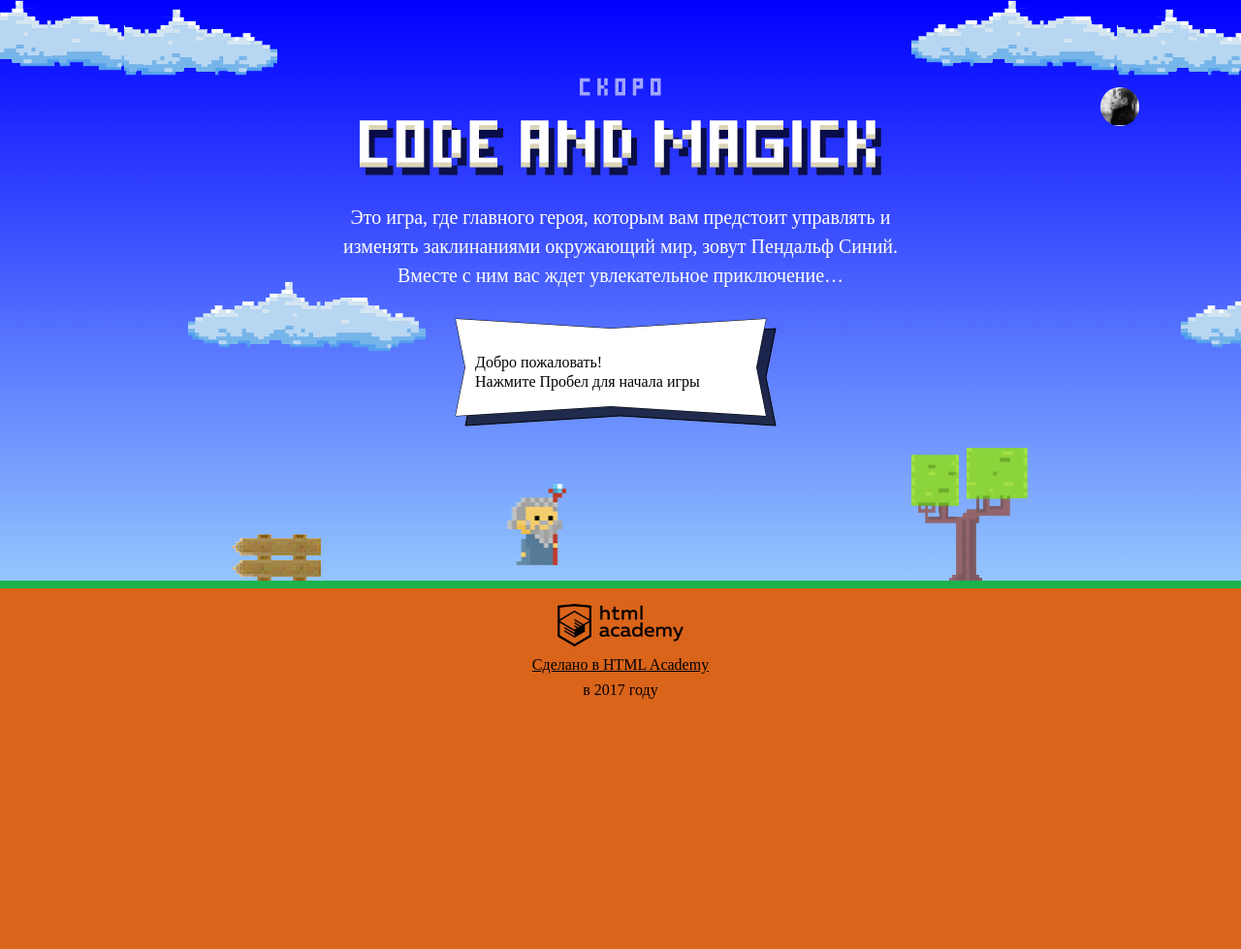
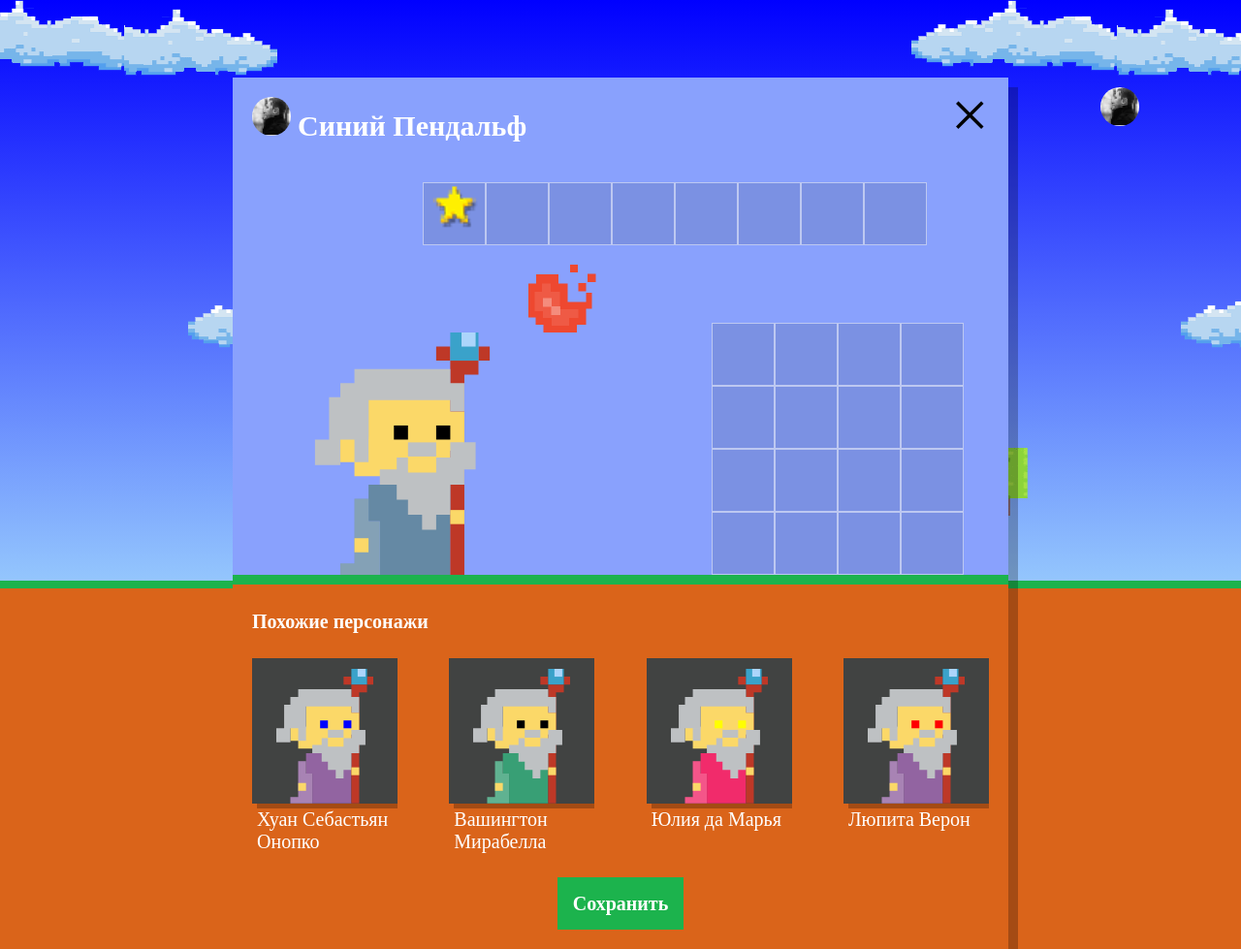
Before and after one commit to Serhiog/1157011-code-and-magick-20, a website: page index.html in a window 1280 px wide. Shown: the whole page at 97% size. Before the commit the page ends 800 px from the top, so only its background shows below. Drawn offline with Linux system fonts and the light colour scheme; a web font is replaced by a local one.

Commit message:
Выполнил задание

```diff
--- a/index.html
+++ b/index.html
@@ -183,5 +183,6 @@
 <script src="js/script.js"></script>
 <script src="js/stat.js"></script>
 <script src="js/game.js"></script>
+<script src="js/setup.js"></script>
 </body>
 </html>
--- /dev/null
+++ b/js/setup.js
@@ -0,0 +1,60 @@
+'use strict';
+// Константы
+var ITEMSCOUNT = 4;
+var NAME = ['Иван', 'Хуан Себастьян', 'Мария', 'Кристоф', 'Виктор', 'Юлия', 'Люпита', 'Вашингтон'];
+var SURNAME = ['да Марья', 'Верон', 'Мирабелла', 'Вальц', 'Онопко', 'Топольницкая', 'Нионго', 'Ирвинг'];
+var COATCOLOR = ['rgb(101, 137, 164)', 'rgb(241, 43, 107)', 'rgb(146, 100, 161)', 'rgb(56, 159, 117)', 'rgb(215, 210, 55)', 'rgb(0, 0, 0)'];
+var EYESCOLOR = ['black', 'red', 'blue', 'yellow', 'green'];
+
+// Переменные
+var wizzardTemplate = document.querySelector('#similar-wizard-template').content;
+var setupList = document.querySelector('.setup-similar-list');
+
+// Случайное число от min до (max+1)
+function randomInteger(min, max) {
+  var rand = min + Math.random() * (max + 1 - min);
+  return Math.floor(rand);
+}
+
+// Отображаем интерфейс настройки
+var setup = document.querySelector('.setup');
+setup.classList.remove('hidden');
+
+// Создаем настройки персонажей
+var createCharacter = function () {
+  return {
+    name: NAME[randomInteger(0, NAME.length - 1)] + ' ' + SURNAME[randomInteger(0, NAME.length - 1)],
+    coatColor: COATCOLOR[randomInteger(0, COATCOLOR.length - 1)],
+    eyesColor: EYESCOLOR[randomInteger(0, COATCOLOR.length - 1)],
+  };
+};
+
+// Получаем нужное количество настроек
+var createSetups = function () {
+  var setups = [];
+  for (var i = 0; i <= ITEMSCOUNT - 1; i++) {
+    setups.push(createCharacter(i));
+  }
+  return setups;
+};
+
+var newWizzards = createSetups();
+
+// Рендерим волшебников
+var renderWizzards = function () {
+  var fragment = new DocumentFragment();
+
+  for (var i = 0; i < newWizzards.length; i++) {
+    var cloneWizzard = wizzardTemplate.cloneNode(true);
+    cloneWizzard.querySelector('.setup-similar-label').textContent = newWizzards[i].name;
+    cloneWizzard.querySelector('.wizard-coat').style.fill = newWizzards[i].coatColor;
+    cloneWizzard.querySelector('.wizard-eyes').style.fill = newWizzards[i].eyesColor;
+    fragment.appendChild(cloneWizzard);
+  }
+  setupList.appendChild(fragment);
+};
+renderWizzards();
+
+// Отображаем интерфейс выбора
+var interfaceWizzards = document.querySelector('.setup-similar');
+interfaceWizzards.classList.remove('hidden');
```
